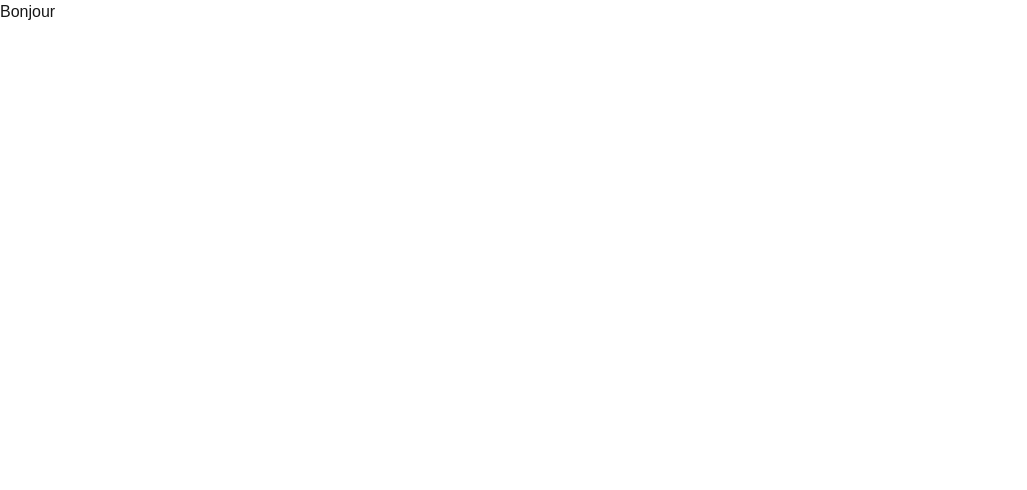
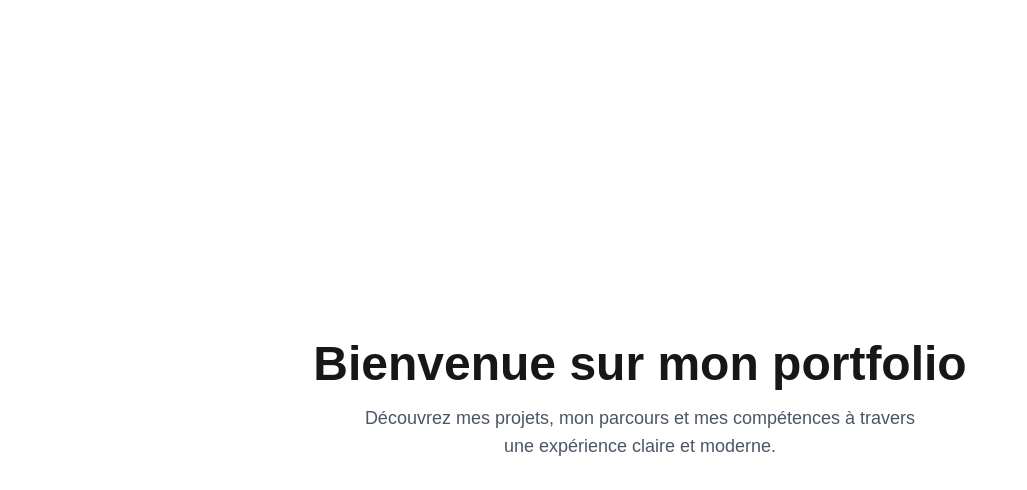
Before and after one commit to Eh-Dev-sly/portfolio_lusmo, a Next.js app in the folder frontend/: page / in a window 1280 px wide. Shown: the top 490 px of the page, without its empty margins (0-1027 px from the left). Built offline with nearby package versions, Linux system fonts and the light colour scheme.

Commit message:
feat: add HeroSection as first section

```diff
--- /dev/null
+++ b/frontend/Components/assets/HeroHeader/Header.tsx
@@ -0,0 +1,15 @@
+// src/components/HeroSection.tsx
+export default function HeroSection() {
+  return (
+    <section
+      id="hero"
+      className="min-h-screen flex flex-col justify-center items-center text-center px-6"
+    >
+      <h1 className="text-5xl font-bold mb-4">Bienvenue sur mon portfolio</h1>
+      <p className="text-lg max-w-xl text-gray-600">
+        Découvrez mes projets, mon parcours et mes compétences à travers une
+        expérience claire et moderne.
+      </p>
+    </section>
+  );
+}
--- a/frontend/app/page.tsx
+++ b/frontend/app/page.tsx
@@ -2,14 +2,15 @@
 
 import { useState } from "react";
 import IntroAnimation from "@/app/IntroAnimation";
+
+import Header from "@/Components/assets/HeroHeader/Header";
 
 export default function Home() {
   const [showContent, setShowContent] = useState(false);
 
   return (
     <>
-      {!showContent && <IntroAnimation onComplete={() => setShowContent(true)} />}
-      {showContent && <h1>Bonjour</h1>}
+      <Header />
     </>
   );
 }
```
Also changed, not shown: frontend/Components/assets/HeroHeader/Header.scss (added).
